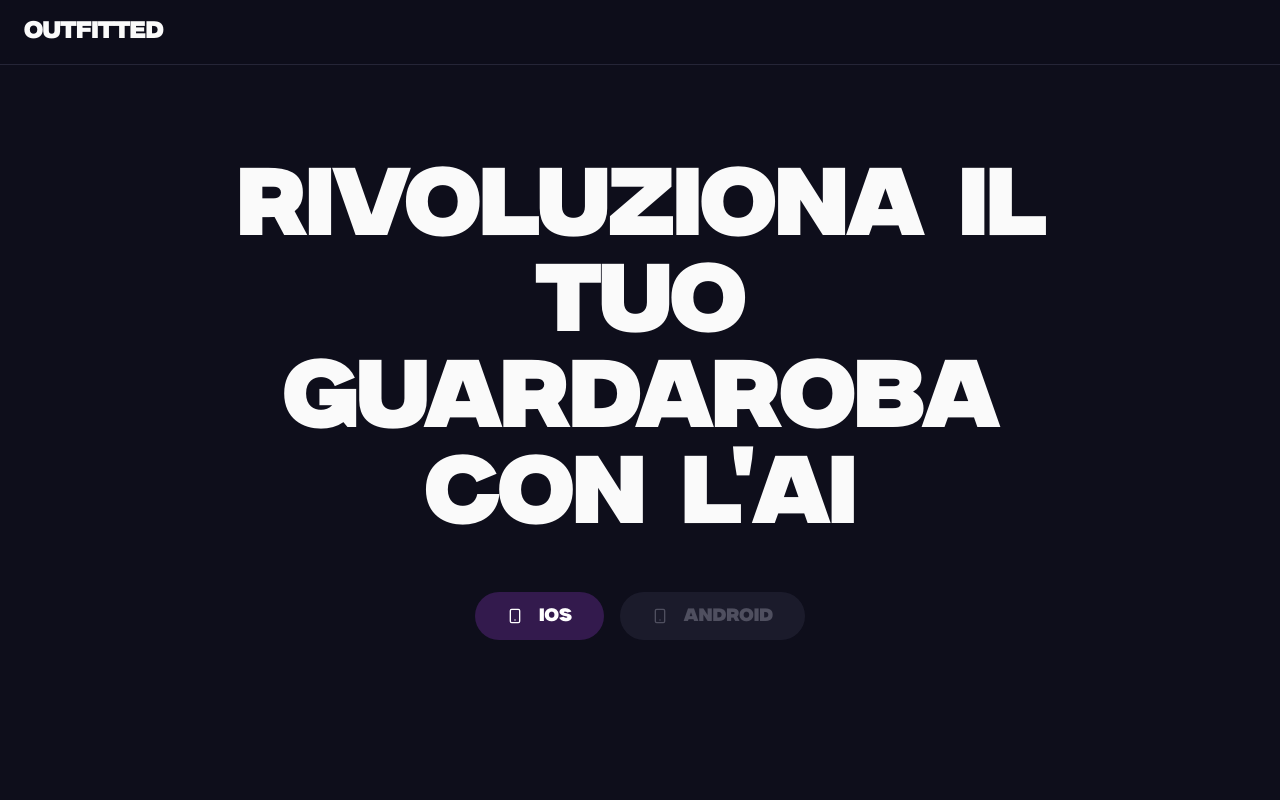
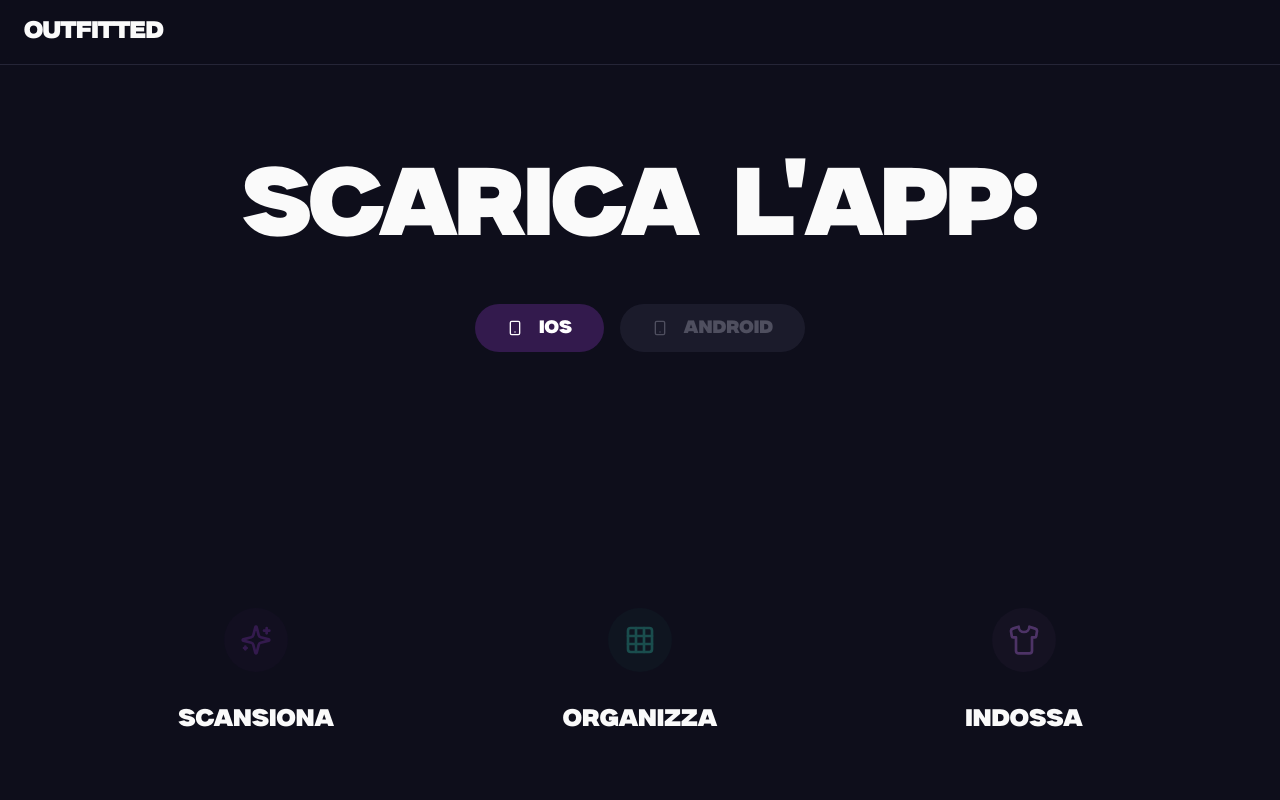
Before and after one commit to jiortry/outfittedstudio, a React (Vite) app: page / in a window 1280 px wide. Shown: the top 800 px of the page. Built offline with nearby package versions, Linux system fonts and the light colour scheme; the HTML template or start-up script is replaced by a standard one.

Commit message:
Update headline text

```diff
--- a/src/pages/Index.tsx
+++ b/src/pages/Index.tsx
@@ -15,7 +15,7 @@ const Index = () => {
       <section className="pt-40 pb-32 px-6">
         <div className="container mx-auto max-w-4xl text-center animate-fade-in">
           <h2 className="text-6xl md:text-8xl font-bold tracking-tight mb-12 leading-tight text-foreground">
-            Rivoluziona il tuo guardaroba con l'AI
+            SCARICA L'APP:
           </h2>
 
           {/* CTA Buttons */}
```
